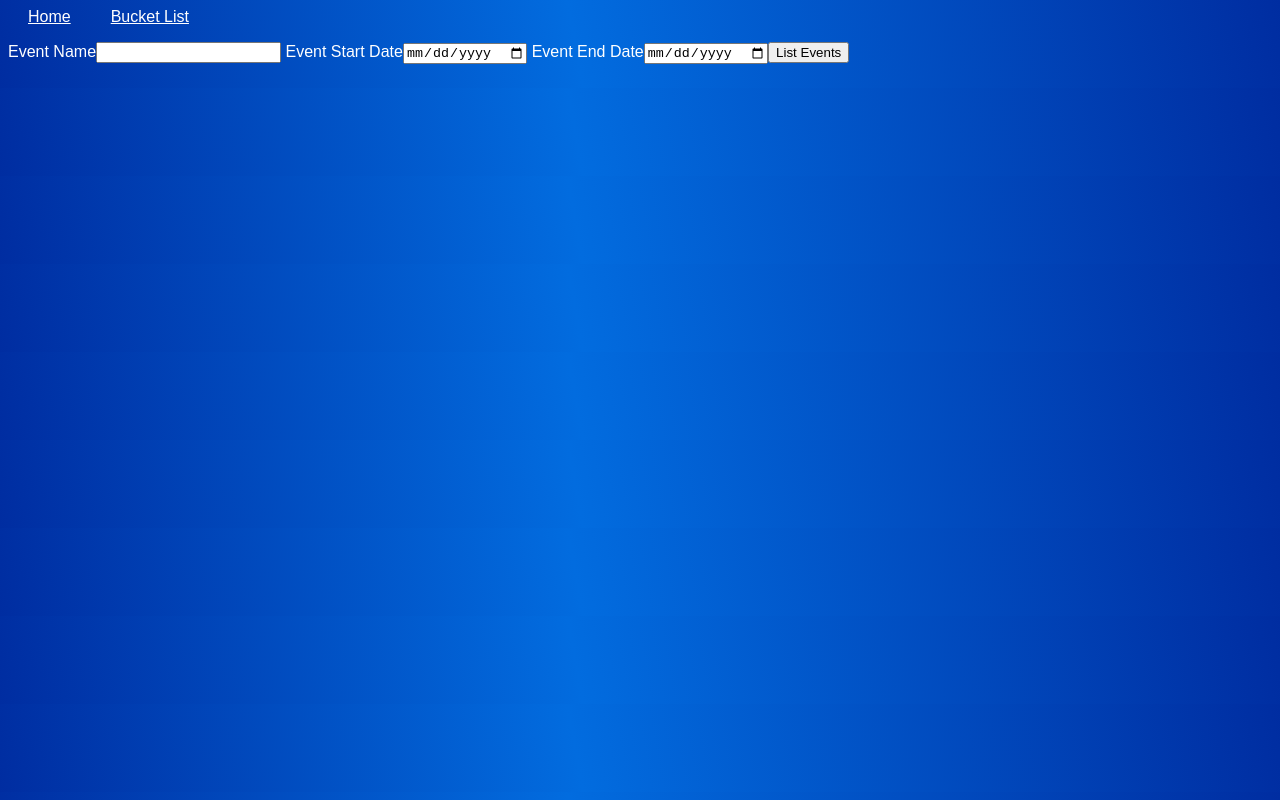
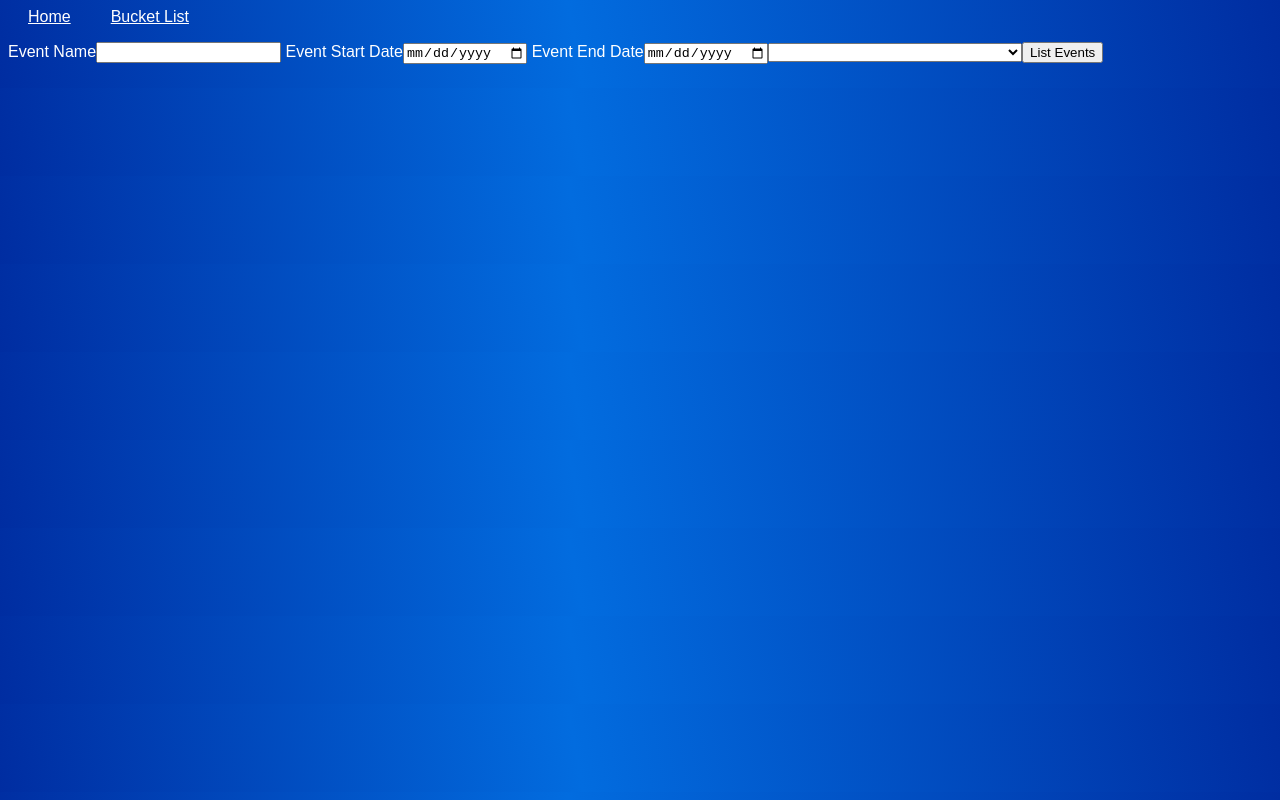
Before and after one commit to rdimech/detroitMusicApi, an Angular app: page / in a window 1280 px wide. Built offline with nearby package versions, Linux system fonts and the light colour scheme.

Commit message:
added dropdown

```diff
--- a/src/app/search/search.component.html
+++ b/src/app/search/search.component.html
@@ -2,6 +2,9 @@
     Event Name<input [(ngModel)]="searchKeyword" type="text">
     Event Start Date<input [(ngModel)]="searchStartDate" type="date">
     Event End Date<input [(ngModel)]="searchEndDate" type="date">
+    <select [(ngModel)]="selectedLocation" >
+        <option *ngFor="let l of locations" [ngValue]="l.id">{{ l.name }}</option>
+    </select>
   <button (click)="getAllEvents()">List Events</button>
 </p>
 <p *ngFor="let event of list, let i = index">
--- a/src/app/search/search.component.ts
+++ b/src/app/search/search.component.ts
@@ -44,6 +44,12 @@ export class SearchCriteriaComponent implements OnInit {
   searchEndDate: string='';
   formattedEndDate: string='';
   favorite: boolean;
+  locations = [
+    {id: "266", name: "Detroit"},
+    {id: "286", name: "Grand Rapids-Kalamazoo-Battle Creek"},
+    {id: "317", name: "Lansing"}
+  ];
+  selectedLocation: string;
 
 
   constructor(private api: Api) { }
@@ -61,11 +67,12 @@ export class SearchCriteriaComponent implements OnInit {
       this.formattedEndDate = this.searchEndDate + 'T00:00:00Z';
     };
     this.formattedKeyword = this.searchKeyword.replace(/ /g, '+');
-    this.api.getEvents(this.formattedKeyword, this.formattedStartDate, this.formattedEndDate).subscribe((data: ApiData) => {
+    this.api.getEvents(this.formattedKeyword, this.formattedStartDate, this.formattedEndDate, this.selectedLocation).subscribe((data: ApiData) => {
       // console.log(data);
       this.list = data._embedded.events.map(event => {
         return { name: event.name, url: event.url, startTime: event.dates.start.dateTime, favorite: false }
       });
+      console.log(this.selectedLocation);
       console.log(this.list);
       this.errorMessage = null;
       this.searchKeyword = '';
--- a/src/app/services/api.service.ts
+++ b/src/app/services/api.service.ts
@@ -4,14 +4,14 @@ import { BehaviorSubject } from 'rxjs';
 
 @Injectable()
 export class Api {
-    apiUrl = 'https://app.ticketmaster.com/discovery/v2/events.json?classificationName=music&dmaId=266&apikey=MLpkpoNrpU9DB47T6zAKab7EA4bcgRqR'
+    apiUrl = 'https://app.ticketmaster.com/discovery/v2/events.json?classificationName=music&apikey=MLpkpoNrpU9DB47T6zAKab7EA4bcgRqR'
     private _favorites = new BehaviorSubject([]);
     Favorites = this._favorites.asObservable();
     get favorites () {
         return this._favorites.getValue();
     }
     constructor(private http: HttpClient) {}
-    getEvents = (formattedKeyword, searchStartDate, searchEndDate) => this.http.get(this.apiUrl + '&keyword=' + formattedKeyword + '&startDateTime=' + searchStartDate + '&endDateTime=' + searchEndDate);
+    getEvents = (formattedKeyword, searchStartDate, searchEndDate, selectedLocation) => this.http.get(this.apiUrl + '&keyword=' + formattedKeyword + '&startDateTime=' + searchStartDate + '&endDateTime=' + searchEndDate + '&dmaId=' + selectedLocation);
 
     addFavorite = nextState => this._favorites.next(nextState)
 }
```
Also changed, not shown: 1 other file (tests, documents, lock files or other folders).
